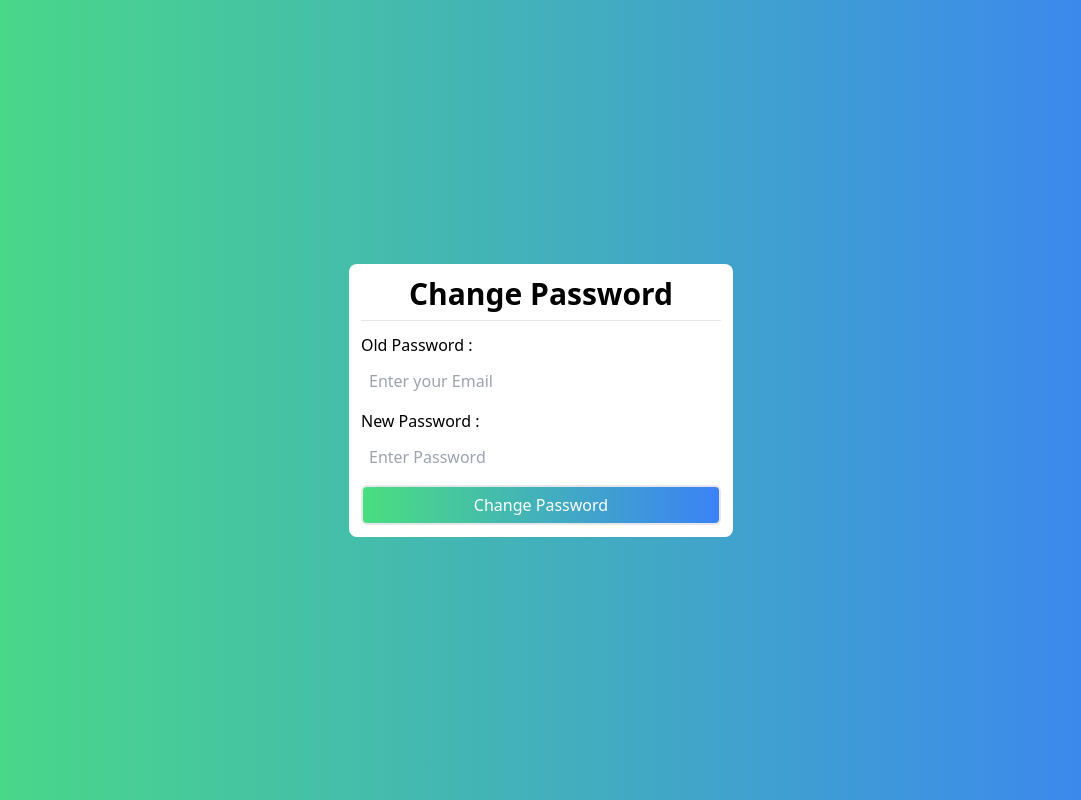
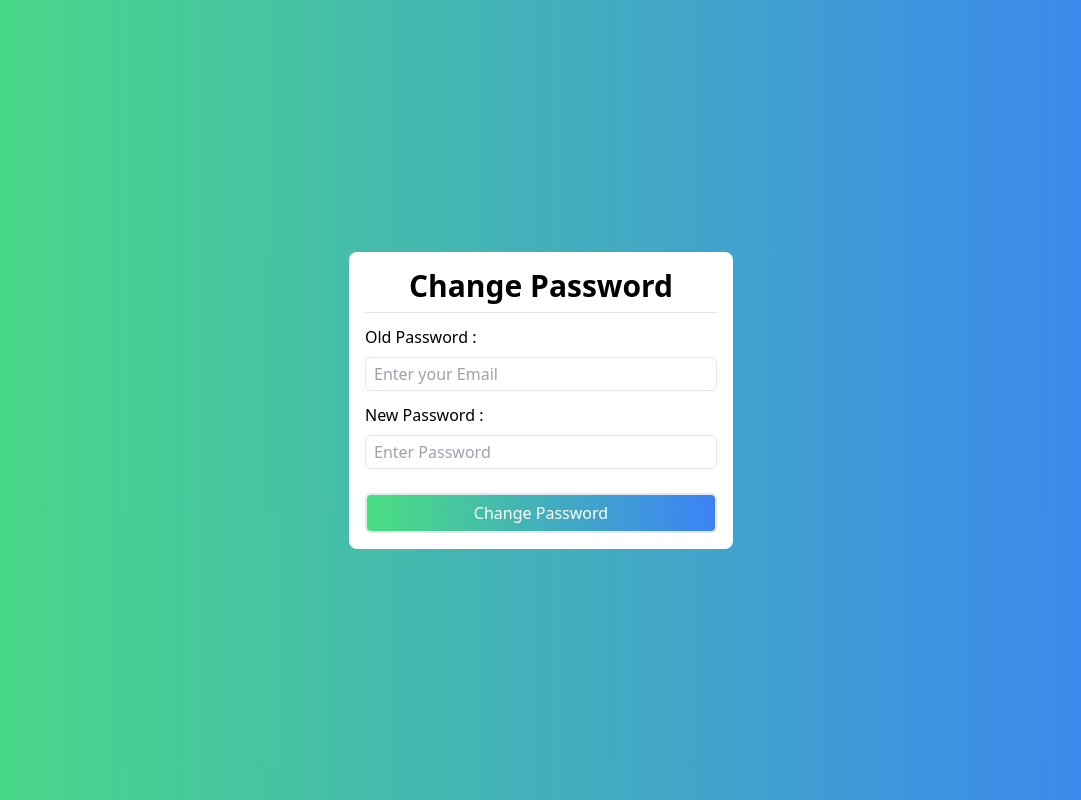
Before and after one commit to hrushikeshmysala2003/Book-Exchange, a React (Create React App) app in the folder book-exchanger/: page /changepassword in a window 1280 px wide. Shown: the whole page, without its empty margins (99-1180 px from the left). Built offline with nearby package versions, Linux system fonts and the light colour scheme; the HTML template or start-up script is replaced by a standard one.

Commit message:
updated auth pages

```diff
--- a/book-exchanger/src/screens/AuthPages/ChangePassword.jsx
+++ b/book-exchanger/src/screens/AuthPages/ChangePassword.jsx
@@ -1,18 +1,19 @@
 import React from 'react'
-import {Link} from "react-router-dom"
+import { Link } from "react-router-dom"
+
 const ChangePassword = () => {
     return (
-    <div className="flex justify-center items-center h-screen bg-gradient-to-r from-green-400 to-blue-500"  >
-        <div className="w-96 p-3 bg-white rounded-lg m-3" >
+        <div className="flex justify-center items-center h-screen bg-gradient-to-r from-green-400 to-blue-500" >
+            <form className="w-96 p-4 bg-white rounded-lg m-3" >
                 <h1 className="text-3xl block text-center font-semibold " >Change Password</h1>
                 <hr className="mt-2 text-lg" />
-            <div className="my-3 " >
+                <div className="my-3" >
                     <label htmlFor="email" className="my-3 block text-base mb-2" >Old Password : </label>
-                <input type="password" id='email' className=" rounded-md order w-full text-base px-2 py-1 focus:outline-none focus:ring focus:border-blue-600" placeholder="Enter your Email" />
+                    <input type="password" id='email' className=" rounded-md border w-full text-base px-2 py-1 focus:outline-none focus:ring focus:border-blue-600" placeholder="Enter your Email" />
                 </div>
-            <div className="mt-3" >
+                <div className="my-3" >
                     <label htmlFor="password" className="my-3 block text-base mb-2" >New Password : </label>
-                <input type="password" id='password' className=" rounded-md order w-full text-base px-2 py-1 focus:outline-none focus:ring focus:border-blue-600" placeholder="Enter Password" />
+                    <input type="password" id='password' className=" rounded-md border w-full text-base px-2 py-1 focus:outline-none focus:ring focus:border-blue-600" placeholder="Enter Password" />
                 </div>
 
 
@@ -21,7 +22,7 @@ const ChangePassword = () => {
                 </div>
 
 
-        </div>
+            </form>
         </div>
     )
 }
--- a/book-exchanger/src/screens/AuthPages/Login.jsx
+++ b/book-exchanger/src/screens/AuthPages/Login.jsx
@@ -3,20 +3,20 @@ import {Link} from "react-router-dom"
 const Login = () => {
   return (
     <div className="flex justify-center items-center h-screen bg-gradient-to-r from-green-400 to-blue-500"  >
-        <div className="w-96 p-3 bg-white rounded-lg m-3" >
+        <form className="w-96 p-4 bg-white rounded-lg m-3" >
             <h1 className="text-3xl block text-center font-semibold " > <i className="fa-solid fa-user pr-2"></i> Login</h1>
             <hr className="mt-2 text-lg" />
             <div className="my-3 " >
                 <label htmlFor="email" className="my-3 block text-base mb-2" >Email : </label>
-                <input type="email" id='email' className=" rounded-md order w-full text-base px-2 py-1 focus:outline-none focus:ring focus:border-blue-600" placeholder="Enter your Email" />
+                <input type="email" id='email' className=" rounded-md border w-full text-base px-2 py-1 focus:outline-none focus:ring focus:border-blue-600" placeholder="Enter your Email" />
             </div>
             <div className="mt-3" >
                 <label htmlFor="password" className="my-3 block text-base mb-2" >Password : </label>
-                <input type="password" id='password' className=" rounded-md order w-full text-base px-2 py-1 focus:outline-none focus:ring focus:border-blue-600" placeholder="Enter Password" />
+                <input type="password" id='password' className=" rounded-md border w-full text-base px-2 py-1 focus:outline-none focus:ring focus:border-blue-600" placeholder="Enter Password" />
             </div>
             <div className="my-4 flex justify-end items-center" >
                 <div>
-                    <input id="remember" type="checkbox" />
+                    <input id="remember" type="checkbox" className='mr-1' />
                     <label  htmlFor="">Remember Me</label>
                 </div>
             </div>
@@ -32,7 +32,7 @@ const Login = () => {
                     <Link to={"/forgetpassword"} className=" text-sm italic text-indigo-800 " >Forgot Password?</Link>
             </div>
 
-        </div>
+        </form>
     </div>
   )
 }
--- a/book-exchanger/src/screens/AuthPages/Register.jsx
+++ b/book-exchanger/src/screens/AuthPages/Register.jsx
@@ -3,32 +3,31 @@ import { Link } from "react-router-dom"
 
 import "./fileUploadCss.css"
 
-
 const Register = () => {
 
   return (
     <div className="flex justify-center items-center h-screen bg-gradient-to-r from-green-400 to-blue-500"  >
-        <div className="w-96 p-3 bg-white rounded-lg m-3" >
+        <form className="w-96 p-4 bg-white rounded-lg m-3" >
             <h1 className="text-3xl block text-center font-semibold " > <i className="fa-solid fa-user pr-2"></i> Register</h1>
             <hr className="mt-2 text-lg" />
             <div className="w-20 my-3 h-20 flex justify-center mx-auto" >
-              <img src="https://res.cloudinary.com/dwna7axtx/image/upload/v1690702045/ws0sv4eb57qlyakpt8nc.png" alt="" />
+              <img src="https://res.cloudinary.com/dwna7axtx/image/upload/v1690702045/ws0sv4eb57qlyakpt8nc.png" alt="avatar" />
             </div>
             <div className="my-3 " >
                 <label htmlFor="name" className="my-3 block text-base mb-2" >Name : </label>
-                <input type="text" id='name' className=" rounded-md order w-full text-base px-2 py-1 focus:outline-none focus:ring focus:border-blue-600" placeholder="Enter your Name" />
+                <input type="text" id='name' className=" rounded-md border border-gray-200 order w-full text-base px-2 py-1 focus:outline-none focus:ring focus:border-blue-600" placeholder="Enter your Name" />
             </div>
             <div className="my-3 " >
                 <label htmlFor="email" className="my-3 block text-base mb-2" >Email : </label>
-                <input type="email" id='email' className=" rounded-md order w-full text-base px-2 py-1 focus:outline-none focus:ring focus:border-blue-600" placeholder="Enter your Email" />
+                <input type="email" id='email' className=" rounded-md border border-gray-200 order w-full text-base px-2 py-1 focus:outline-none focus:ring focus:border-blue-600" placeholder="Enter your Email" />
             </div>
             <div className="mt-3" >
                 <label htmlFor="password" className="my-3 block text-base mb-2" >Password : </label>
-                <input type="password" id='password' className=" rounded-md order w-full text-base px-2 py-1 focus:outline-none focus:ring focus:border-blue-600" placeholder="Enter Password" />
+                <input type="password" id='password' className=" rounded-md border border-gray-200 order w-full text-base px-2 py-1 focus:outline-none focus:ring focus:border-blue-600" placeholder="Enter Password" />
             </div>
             <div className="mt-3" >
                 <label htmlFor="file" className="my-3 block text-base mb-2" >Profile picture : </label>
-                <input  type="file" id='file' className=" rounded-md order w-full text-base px-2 py-1 focus:outline-none focus:ring focus:border-blue-600" />
+                <input  type="file" id='file' className=" rounded-md border border-gray-200 order w-full text-base px-2 py-1 focus:outline-none focus:ring focus:border-blue-600" />
             </div>
 
             <div>
@@ -42,7 +41,7 @@ const Register = () => {
 
             </div>
 
-        </div>
+        </form>
     </div>
   )
 }
```
Lines whose indentation alone changed are shown as unchanged.
